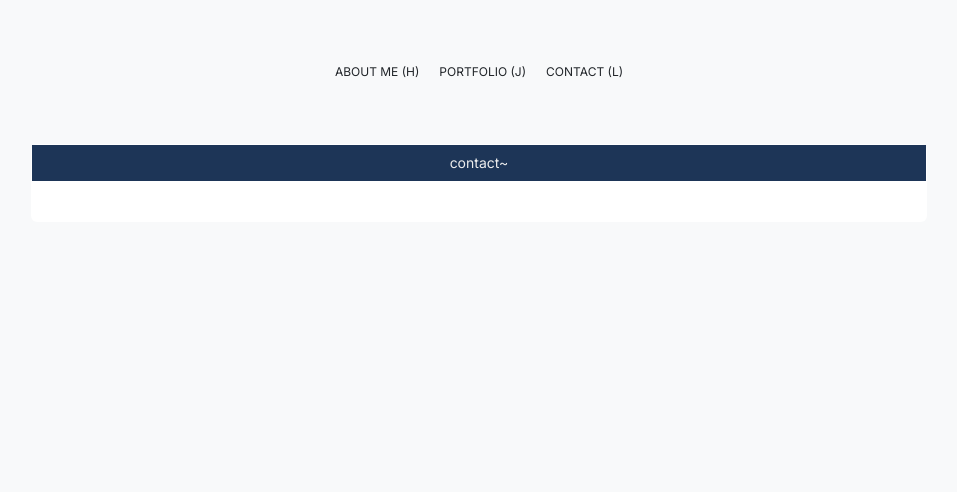
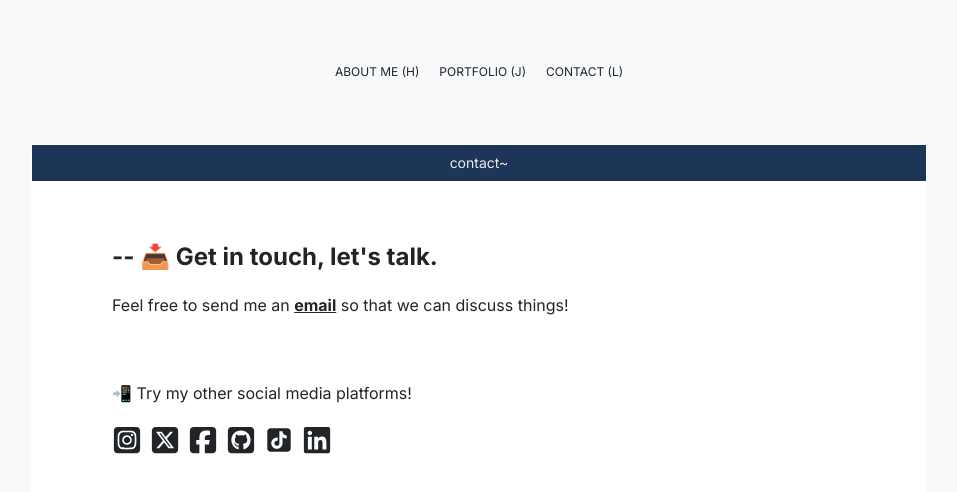
Before and after one commit to MeinardEdrei/Portfolio-Website, a Next.js app: page /Contact in a window 1280 px wide. Shown: the top 492 px of the page, without its empty margins (161-1118 px from the left). Built offline with nearby package versions, Linux system fonts and the light colour scheme.

Commit message:
➕ Added content on contact page

```diff
--- a/app/Contact/page.js
+++ b/app/Contact/page.js
@@ -1,4 +1,9 @@
 'use client'
+
+import Link from "next/link";
+import { FaSquareXTwitter, FaSquareFacebook, FaSquareGithub, FaSquareInstagram } from "react-icons/fa6";
+import { AiFillTikTok } from "react-icons/ai";
+import { FaLinkedin } from "react-icons/fa";
 
 const page = () => {
   return (
@@ -6,7 +11,54 @@ const page = () => {
       <section className="flex justify-center items-center">
         <div className="bg-[var(--secondary-background)] border-[1px] border-white/15 md:w-[70%] w-[90%] h-full rounded-md">
           <div className="flex justify-center items-center bg-[--primary] p-2 text-sm text-[var(--text-inverted)]">contact~</div>
-          <div className="flex flex-col p-5">
+          <div className="flex flex-col p-5 md:px-10">
+            <div className="p-10">
+              <div>
+                <h1 className="md:text-2xl text-lg font-semibold mb-5">
+                  -- 📥 Get in touch, let&apos;s talk.
+                </h1>
+                <p>
+                  Feel free to send me an <Link href='https://mail.google.com/mail/?view=cm&fs=1&to=meinardsantoss@gmail.com' className="font-bold underline">email</Link> so that we can discuss things!
+                </p>
+              </div>
+              <div className="flex flex-col gap-5 mt-16">
+                <h1 className="font-medium">
+                  📲 Try my other social media platforms!
+                </h1>
+                <div className="flex gap-2">
+                  <Link href='https://www.instagram.com/meinardedreii/'>
+                    <FaSquareInstagram
+                      className="text-3xl"
+                    />
+                  </Link>
+                  <Link href='https://x.com/meinardedrei'>
+                    <FaSquareXTwitter
+                      className="text-3xl"
+                    />
+                  </Link>
+                  <Link href='https://www.facebook.com/profile.php?id=100069723366579'>
+                    <FaSquareFacebook
+                      className="text-3xl"
+                    />
+                  </Link>
+                  <Link href='https://github.com/MeinardEdrei'>
+                    <FaSquareGithub
+                      className="text-3xl"
+                    />
+                  </Link>
+                  <Link href='https://www.tiktok.com/@meinardedrei'>
+                    <AiFillTikTok
+                      className="text-3xl"
+                    />
+                  </Link>
+                  <Link href='https://www.linkedin.com/in/meinard-edrei-santos-8894532b7/'>
+                    <FaLinkedin
+                      className="text-3xl"
+                    />
+                  </Link>
+                </div>
+              </div>
+            </div>
           </div>
         </div>
       </section>
```
